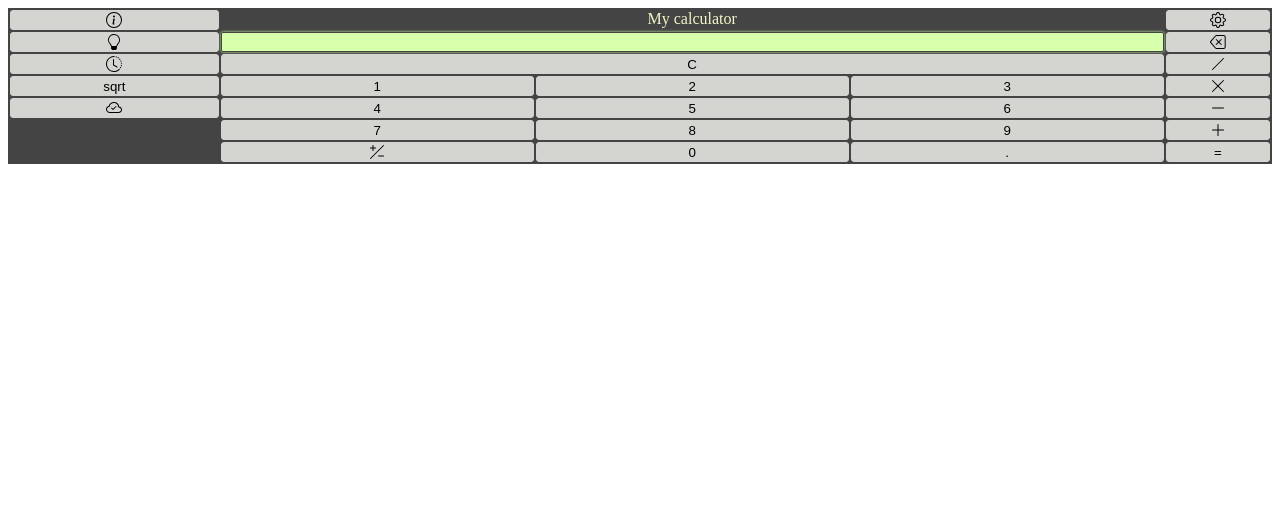
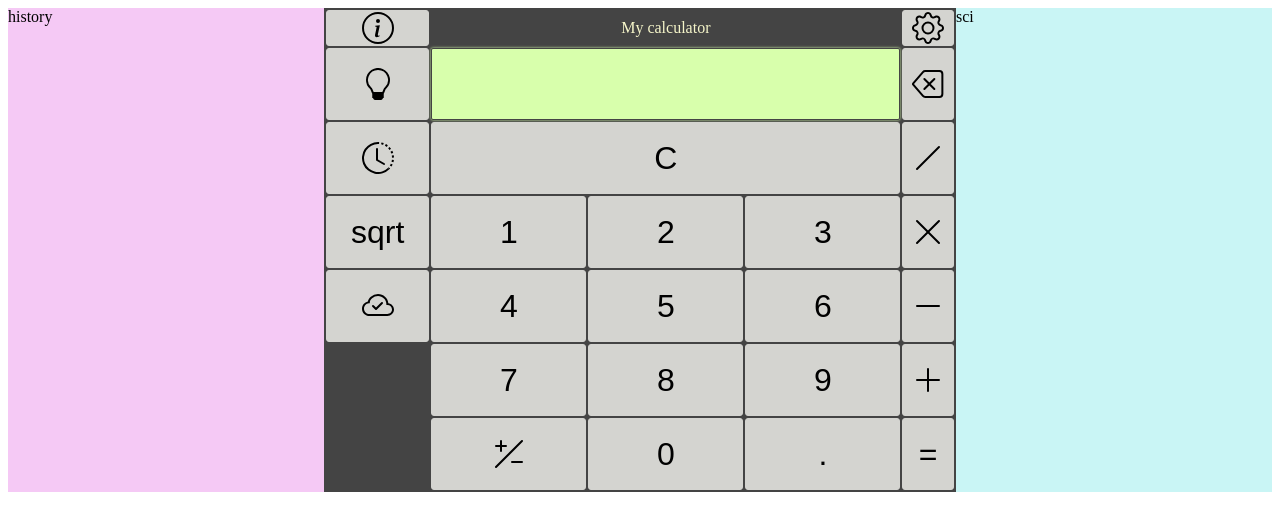
Before and after one commit to Etgoz/calculator, a website: page index.html in a window 1280 px wide. Drawn offline with Linux system fonts and the light colour scheme; a web font is replaced by a local one.

Commit message:
config page and style

```diff
--- /dev/null
+++ b/config-style.css
@@ -0,0 +1,38 @@
+.container{
+    font-family: 'Segoe UI', Tahoma, Geneva, Verdana, sans-serif;
+}
+
+form{
+    display: flex;
+    flex-direction: column;
+    width: 40vw;
+    gap: 1em;
+}
+
+select{
+    width: 200px;
+}
+
+#bg-select > *{
+    font-weight: bold;
+}
+
+option[value="orange"]{
+    background-color: orange;
+}
+
+option[value="green"]{
+    background-color: rgb(0, 187, 0);
+}
+
+option[value="cyan"]{
+    background-color: cyan;
+}
+
+option[value="magenta"]{
+    background-color: magenta;
+}
+
+option[value="red"]{
+    background-color: red;
+}
--- a/index.html
+++ b/index.html
@@ -20,79 +20,79 @@
             <path d="m8.93 6.588-2.29.287-.082.38.45.083c.294.07.352.176.288.469l-.738 3.468c-.194.897.105 1.319.808 1.319.545 0 1.178-.252 1.465-.598l.088-.416c-.2.176-.492.246-.686.246-.275 0-.375-.193-.304-.533L8.93 6.588zM9 4.5a1 1 0 1 1-2 0 1 1 0 0 1 2 0z"/>
             </svg>
         </button>
-        <button class="left" id="light">
+        <button class="left" id="light" value="switch-mode">
             <svg xmlns="http://www.w3.org/2000/svg" width="16" height="16" fill="currentColor" class="bi bi-lightbulb" viewBox="0 0 16 16">
                 <path d="M2 6a6 6 0 1 1 10.174 4.31c-.203.196-.359.4-.453.619l-.762 1.769A.5.5 0 0 1 10.5 13a.5.5 0 0 1 0 1 .5.5 0 0 1 0 1l-.224.447a1 1 0 0 1-.894.553H6.618a1 1 0 0 1-.894-.553L5.5 15a.5.5 0 0 1 0-1 .5.5 0 0 1 0-1 .5.5 0 0 1-.46-.302l-.761-1.77a1.964 1.964 0 0 0-.453-.618A5.984 5.984 0 0 1 2 6zm6-5a5 5 0 0 0-3.479 8.592c.263.254.514.564.676.941L5.83 12h4.342l.632-1.467c.162-.377.413-.687.676-.941A5 5 0 0 0 8 1z"/>
             </svg>
         </button>
-        <button class="left" id="history">
+        <button class="left" id="history" value="history">
             <svg xmlns="http://www.w3.org/2000/svg" width="16" height="16" fill="currentColor" class="bi bi-clock-history" viewBox="0 0 16 16">
                 <path d="M8.515 1.019A7 7 0 0 0 8 1V0a8 8 0 0 1 .589.022l-.074.997zm2.004.45a7.003 7.003 0 0 0-.985-.299l.219-.976c.383.086.76.2 1.126.342l-.36.933zm1.37.71a7.01 7.01 0 0 0-.439-.27l.493-.87a8.025 8.025 0 0 1 .979.654l-.615.789a6.996 6.996 0 0 0-.418-.302zm1.834 1.79a6.99 6.99 0 0 0-.653-.796l.724-.69c.27.285.52.59.747.91l-.818.576zm.744 1.352a7.08 7.08 0 0 0-.214-.468l.893-.45a7.976 7.976 0 0 1 .45 1.088l-.95.313a7.023 7.023 0 0 0-.179-.483zm.53 2.507a6.991 6.991 0 0 0-.1-1.025l.985-.17c.067.386.106.778.116 1.17l-1 .025zm-.131 1.538c.033-.17.06-.339.081-.51l.993.123a7.957 7.957 0 0 1-.23 1.155l-.964-.267c.046-.165.086-.332.12-.501zm-.952 2.379c.184-.29.346-.594.486-.908l.914.405c-.16.36-.345.706-.555 1.038l-.845-.535zm-.964 1.205c.122-.122.239-.248.35-.378l.758.653a8.073 8.073 0 0 1-.401.432l-.707-.707z"/>
                 <path d="M8 1a7 7 0 1 0 4.95 11.95l.707.707A8.001 8.001 0 1 1 8 0v1z"/>
                 <path d="M7.5 3a.5.5 0 0 1 .5.5v5.21l3.248 1.856a.5.5 0 0 1-.496.868l-3.5-2A.5.5 0 0 1 7 9V3.5a.5.5 0 0 1 .5-.5z"/>
             </svg>
         </button>
-        <button class="left" id="sci">sqrt</button>
-        <button class="left" id="cloud">
+        <button class="left" id="sci" value="scientific">sqrt</button>
+        <button class="left" id="cloud" value="remote-mode">
             <svg xmlns="http://www.w3.org/2000/svg" width="16" height="16" fill="currentColor" class="bi bi-cloud-check" viewBox="0 0 16 16">
                 <path fill-rule="evenodd" d="M10.354 6.146a.5.5 0 0 1 0 .708l-3 3a.5.5 0 0 1-.708 0l-1.5-1.5a.5.5 0 1 1 .708-.708L7 8.793l2.646-2.647a.5.5 0 0 1 .708 0z"/>
             <path d="M4.406 3.342A5.53 5.53 0 0 1 8 2c2.69 0 4.923 2 5.166 4.579C14.758 6.804 16 8.137 16 9.773 16 11.569 14.502 13 12.687 13H3.781C1.708 13 0 11.366 0 9.318c0-1.763 1.266-3.223 2.942-3.593.143-.863.698-1.723 1.464-2.383zm.653.757c-.757.653-1.153 1.44-1.153 2.056v.448l-.445.049C2.064 6.805 1 7.952 1 9.318 1 10.785 2.23 12 3.781 12h8.906C13.98 12 15 10.988 15 9.773c0-1.216-1.02-2.228-2.313-2.228h-.5v-.5C12.188 4.825 10.328 3 8 3a4.53 4.53 0 0 0-2.941 1.1z"/>
           </svg>
         </button>
-        <button class="left" disabled></button>
-        <button class="left" disabled></button>
-        <button class="" id="c">C</button>
+        <button class="" id="c" value="C">C</button>
         <div class="center-panel">
-            <button id="1">1</button>
-            <button id="2">2</button>
-            <button id="3">3</button>
-            <button id="4">4</button>
-            <button id="5">5</button>
-            <button id="6">6</button>
-            <button id="7">7</button>
-            <button id="8">8</button>
-            <button id="9">9</button>
-            <button id="plus-minus">
+            <button id="1" value="1">1</button>
+            <button id="2" value="2">2</button>
+            <button id="3" value="3">3</button>
+            <button id="4" value="4">4</button>
+            <button id="5" value="5">5</button>
+            <button id="6" value="6">6</button>
+            <button id="7" value="7">7</button>
+            <button id="8" value="8">8</button>
+            <button id="9" value="9">9</button>
+            <button id="plus-minus" value="+/-">
                 <svg xmlns="http://www.w3.org/2000/svg" width="16" height="16" fill="currentColor" class="bi bi-plus-slash-minus" viewBox="0 0 16 16">
                 <path d="m1.854 14.854 13-13a.5.5 0 0 0-.708-.708l-13 13a.5.5 0 0 0 .708.708ZM4 1a.5.5 0 0 1 .5.5v2h2a.5.5 0 0 1 0 1h-2v2a.5.5 0 0 1-1 0v-2h-2a.5.5 0 0 1 0-1h2v-2A.5.5 0 0 1 4 1Zm5 11a.5.5 0 0 1 .5-.5h5a.5.5 0 0 1 0 1h-5A.5.5 0 0 1 9 12Z"/>
                 </svg>
             </button>
-            <button id="0">0</button>
-            <button id="dot">.</button>
+            <button id="0" value="0">0</button>
+            <button id="dot" value=".">.</button>
         </div>
-        <button class="right" id="config">
+        <button class="right" id="config" value="configuration">
             <svg xmlns="http://www.w3.org/2000/svg" width="16" height="16" fill="currentColor" class="bi bi-gear" viewBox="0 0 16 16">
                 <path d="M8 4.754a3.246 3.246 0 1 0 0 6.492 3.246 3.246 0 0 0 0-6.492zM5.754 8a2.246 2.246 0 1 1 4.492 0 2.246 2.246 0 0 1-4.492 0z"/>
                 <path d="M9.796 1.343c-.527-1.79-3.065-1.79-3.592 0l-.094.319a.873.873 0 0 1-1.255.52l-.292-.16c-1.64-.892-3.433.902-2.54 2.541l.159.292a.873.873 0 0 1-.52 1.255l-.319.094c-1.79.527-1.79 3.065 0 3.592l.319.094a.873.873 0 0 1 .52 1.255l-.16.292c-.892 1.64.901 3.434 2.541 2.54l.292-.159a.873.873 0 0 1 1.255.52l.094.319c.527 1.79 3.065 1.79 3.592 0l.094-.319a.873.873 0 0 1 1.255-.52l.292.16c1.64.893 3.434-.902 2.54-2.541l-.159-.292a.873.873 0 0 1 .52-1.255l.319-.094c1.79-.527 1.79-3.065 0-3.592l-.319-.094a.873.873 0 0 1-.52-1.255l.16-.292c.893-1.64-.902-3.433-2.541-2.54l-.292.159a.873.873 0 0 1-1.255-.52l-.094-.319zm-2.633.283c.246-.835 1.428-.835 1.674 0l.094.319a1.873 1.873 0 0 0 2.693 1.115l.291-.16c.764-.415 1.6.42 1.184 1.185l-.159.292a1.873 1.873 0 0 0 1.116 2.692l.318.094c.835.246.835 1.428 0 1.674l-.319.094a1.873 1.873 0 0 0-1.115 2.693l.16.291c.415.764-.42 1.6-1.185 1.184l-.291-.159a1.873 1.873 0 0 0-2.693 1.116l-.094.318c-.246.835-1.428.835-1.674 0l-.094-.319a1.873 1.873 0 0 0-2.692-1.115l-.292.16c-.764.415-1.6-.42-1.184-1.185l.159-.291A1.873 1.873 0 0 0 1.945 8.93l-.319-.094c-.835-.246-.835-1.428 0-1.674l.319-.094A1.873 1.873 0 0 0 3.06 4.377l-.16-.292c-.415-.764.42-1.6 1.185-1.184l.292.159a1.873 1.873 0 0 0 2.692-1.115l.094-.319z"/>
             </svg>
         </button>
-        <button class="right" id="back">
+        <button class="right" id="back" value="back">
             <svg xmlns="http://www.w3.org/2000/svg" width="16" height="16" fill="currentColor" class="bi bi-backspace" viewBox="0 0 16 16">
                 <path d="M5.83 5.146a.5.5 0 0 0 0 .708L7.975 8l-2.147 2.146a.5.5 0 0 0 .707.708l2.147-2.147 2.146 2.147a.5.5 0 0 0 .707-.708L9.39 8l2.146-2.146a.5.5 0 0 0-.707-.708L8.683 7.293 6.536 5.146a.5.5 0 0 0-.707 0z"/>
                 <path d="M13.683 1a2 2 0 0 1 2 2v10a2 2 0 0 1-2 2h-7.08a2 2 0 0 1-1.519-.698L.241 8.65a1 1 0 0 1 0-1.302L5.084 1.7A2 2 0 0 1 6.603 1h7.08zm-7.08 1a1 1 0 0 0-.76.35L1 8l4.844 5.65a1 1 0 0 0 .759.35h7.08a1 1 0 0 0 1-1V3a1 1 0 0 0-1-1h-7.08z"/>
             </svg>
         </button>
-        <button class="right" id="divide">
+        <button class="right" id="divide" value="/">
             <svg xmlns="http://www.w3.org/2000/svg" width="16" height="16" fill="currentColor" class="bi bi-slash-lg" viewBox="0 0 16 16">
                 <path fill-rule="evenodd" d="M13.854 2.146a.5.5 0 0 1 0 .708l-11 11a.5.5 0 0 1-.708-.708l11-11a.5.5 0 0 1 .708 0Z"/>
             </svg>
         </button>
-        <button class="right" id="multi">
+        <button class="right" id="multi" value="X">
             <svg xmlns="http://www.w3.org/2000/svg" width="16" height="16" fill="currentColor" class="bi bi-x-lg" viewBox="0 0 16 16">
                 <path d="M2.146 2.854a.5.5 0 1 1 .708-.708L8 7.293l5.146-5.147a.5.5 0 0 1 .708.708L8.707 8l5.147 5.146a.5.5 0 0 1-.708.708L8 8.707l-5.146 5.147a.5.5 0 0 1-.708-.708L7.293 8 2.146 2.854Z"/>
             </svg></button>
-        <button class="right" id="minus">
+        <button class="right" id="minus" value="-">
             <svg xmlns="http://www.w3.org/2000/svg" width="16" height="16" fill="currentColor" class="bi bi-dash-lg" viewBox="0 0 16 16">
                 <path fill-rule="evenodd" d="M2 8a.5.5 0 0 1 .5-.5h11a.5.5 0 0 1 0 1h-11A.5.5 0 0 1 2 8Z"/>
             </svg>
         </button>
-        <button class="right" id="plus">
+        <button class="right" id="plus" value="+">
             <svg xmlns="http://www.w3.org/2000/svg" width="16" height="16" fill="currentColor" class="bi bi-plus-lg" viewBox="0 0 16 16">
                 <path fill-rule="evenodd" d="M8 2a.5.5 0 0 1 .5.5v5h5a.5.5 0 0 1 0 1h-5v5a.5.5 0 0 1-1 0v-5h-5a.5.5 0 0 1 0-1h5v-5A.5.5 0 0 1 8 2Z"/>
             </svg>
         </button>
-        <button class="right">=</button>
+        <button class="right" value="=">=</button>
     </div>
+    <div class="history">history</div>
+    <div class="scientific">sci</div>
     <script src="./main.js"></script>
 </body>
 </html>
--- a/main.js
+++ b/main.js
@@ -1,3 +1,11 @@
+function displayButtonInfo(value){
+    alert(value);
+}
+
+Array.from(document.getElementsByTagName('button')).forEach(button =>{
+    button.onclick = function() {displayButtonInfo(button.value)}
+});
+
 let info = document.getElementById('info');
 info.onclick = function() {
     alert('Developer: Etay Gozlan\nVersion: 1\nThis is a calculator web app')
--- a/styles.scss
+++ b/styles.scss
@@ -5,6 +5,30 @@ $dark-button: rgb(212, 212, 208);
 $light-bg: #f5c9f5;
 $light-screen: #f5f5c9;
 $light-button:#c9f5f5;
+
+@media screen and (max-width:768px){
+}
+
+@media screen and (min-width: 768px){
+    body{
+        display: grid;
+        grid-template-columns: 1fr 2fr 1fr;
+    }
+    .container{
+        grid-column: 2 / 3;
+        height: 60vh;
+    }
+    .history{
+        grid-column: 1 / 2;
+        grid-row: 1;
+        background-color: #f5c9f5;
+    }
+    .scientific{
+        grid-column: 3 / 4;
+        grid-row: 1;
+        background-color: #c9f5f5;
+    }
+}
 
 body.dark{
     .container, button.disabled{
@@ -81,7 +105,7 @@ body.light{
 .container{
     display: grid;
     grid-template-columns: 1fr 1.5fr 1.5fr 1.5fr 0.5fr;
-    grid-template-rows: max-content repeat(6, 1fr);
+    grid-template-rows: 0.5fr repeat(6, 1fr);
     grid-auto-flow: column;
     place-content: center;
     gap: 2px;
@@ -94,6 +118,12 @@ button{
     place-content: center;
     align-items: center;
     height: 100%;
+    font-size: 2em;
+
+    svg{
+        width: auto;
+        height: 1em;
+    }
 }
 
 .left{
@@ -117,7 +147,9 @@ button{
 #calc-header{
     grid-column: 2 / 5;
     grid-row: 1;
-    text-align: center;
+    display: flex;
+    justify-content: center;
+    align-items: center;
 }
 
 #screen{
```
Also changed, not shown: config.html (added, +37 -0 lines), styles.css, 1 other file.
